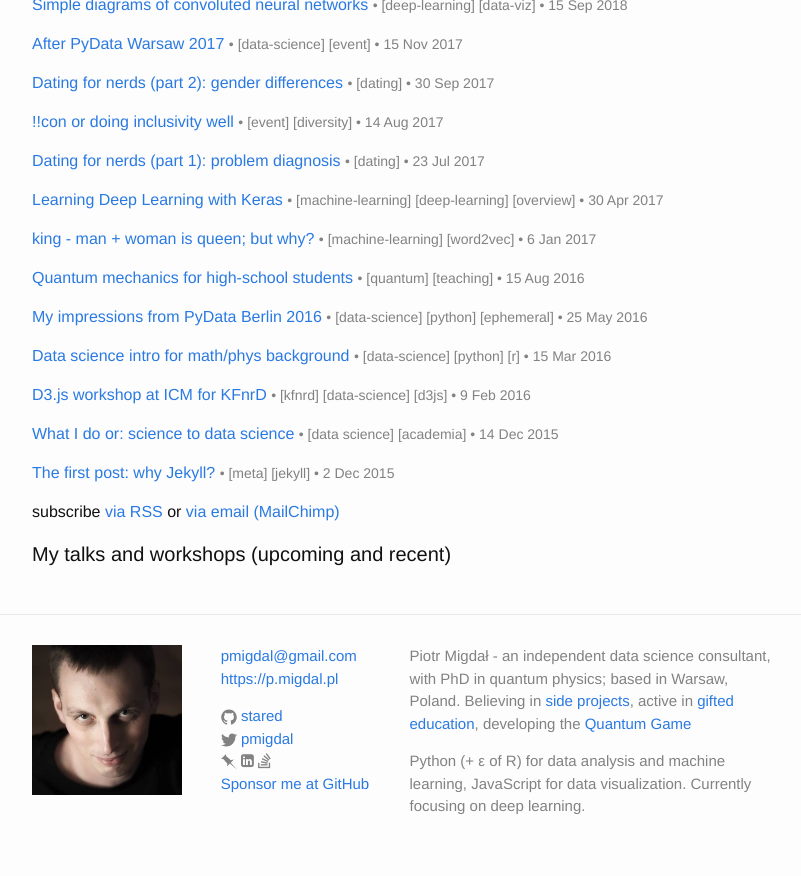
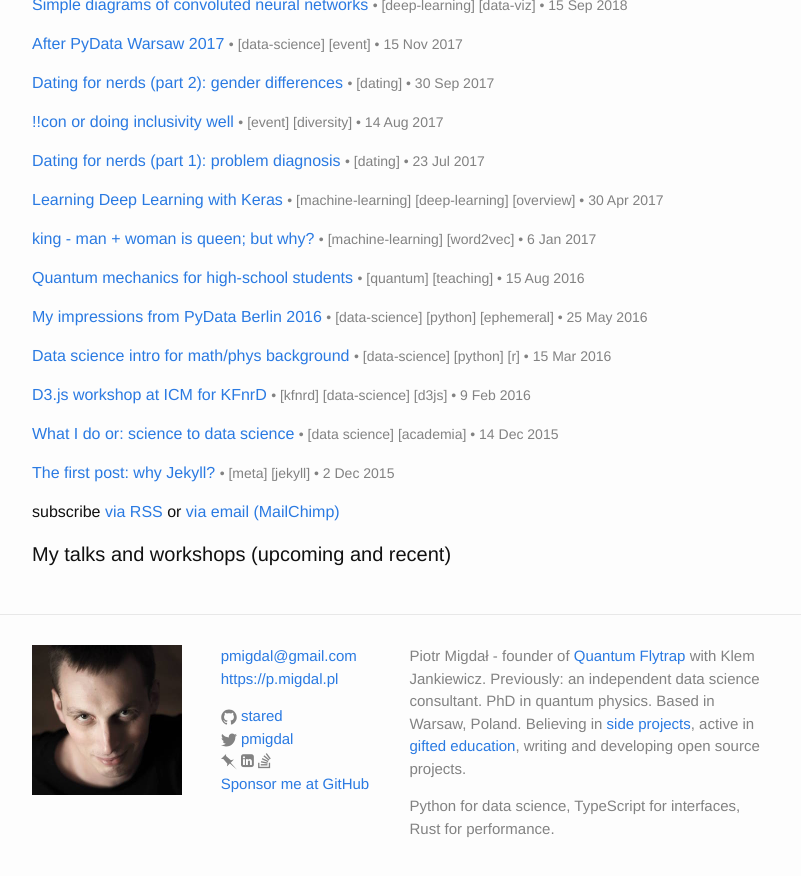
Before and after one commit to stared/jekyll-blog-pre-2022, a Jekyll site: the page built from index.html, in a window 1280 px wide and 900 px high, scrolled down 696 px. Shown: the top 876 px of the window, without its empty margins (238-1039 px from the left). Built offline with Jekyll 4.4.1, drawn with Linux system fonts in a browser that asks for light colours; nearby versions of some CDN libraries.

Commit message:
footnote for Quantum Flytrap

```diff
--- a/_includes/footer.html
+++ b/_includes/footer.html
@@ -40,13 +40,14 @@
       </div>
 
       <div class="footer-col footer-col-3">
-        <p>Piotr Migdał - an independent data science consultant, with PhD in quantum physics; based in Warsaw, Poland.
+        <p>Piotr Migdał - founder of <a href="https://quantumflytrap.com">Quantum Flytrap</a> with Klem Jankiewicz.
+          Previously: an independent data science consultant.
+          PhD in quantum physics. Based in Warsaw, Poland.
           Believing in <a href="http://crastina.se/theres-no-projects-like-side-projects/">side projects</a>, active in
-          <a href="https://warsztatywww.pl/article/en-indie-camp-for-hs-geeks/">gifted education</a>, developing the <a
-            href="http://quantumgame.io/">Quantum Game</a></p>
+          <a href="https://warsztatywww.pl/article/en-indie-camp-for-hs-geeks/">gifted education</a>, writing and
+          developing open source projects.
 
-        <p>Python (+ ε of R) for data analysis and machine learning, JavaScript for data visualization. Currently
-          focusing on deep learning.</p>
+        <p>Python for data science, TypeScript for interfaces, Rust for performance.</p>
       </div>
 
     </div>
```
